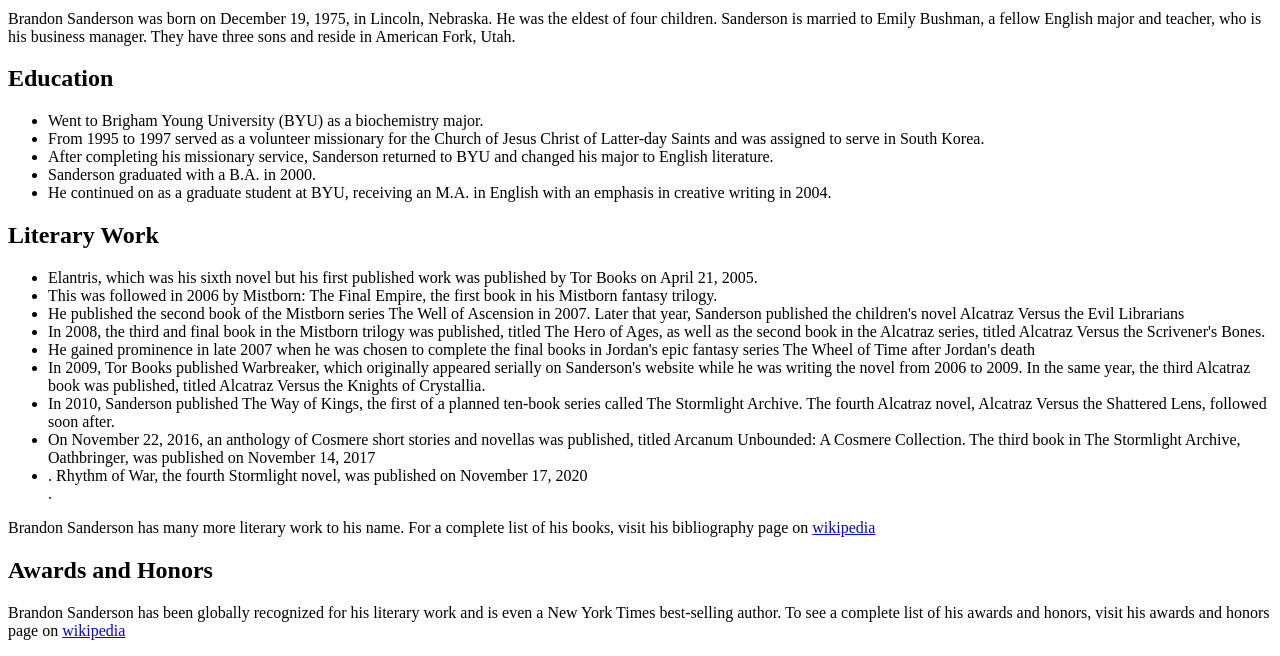
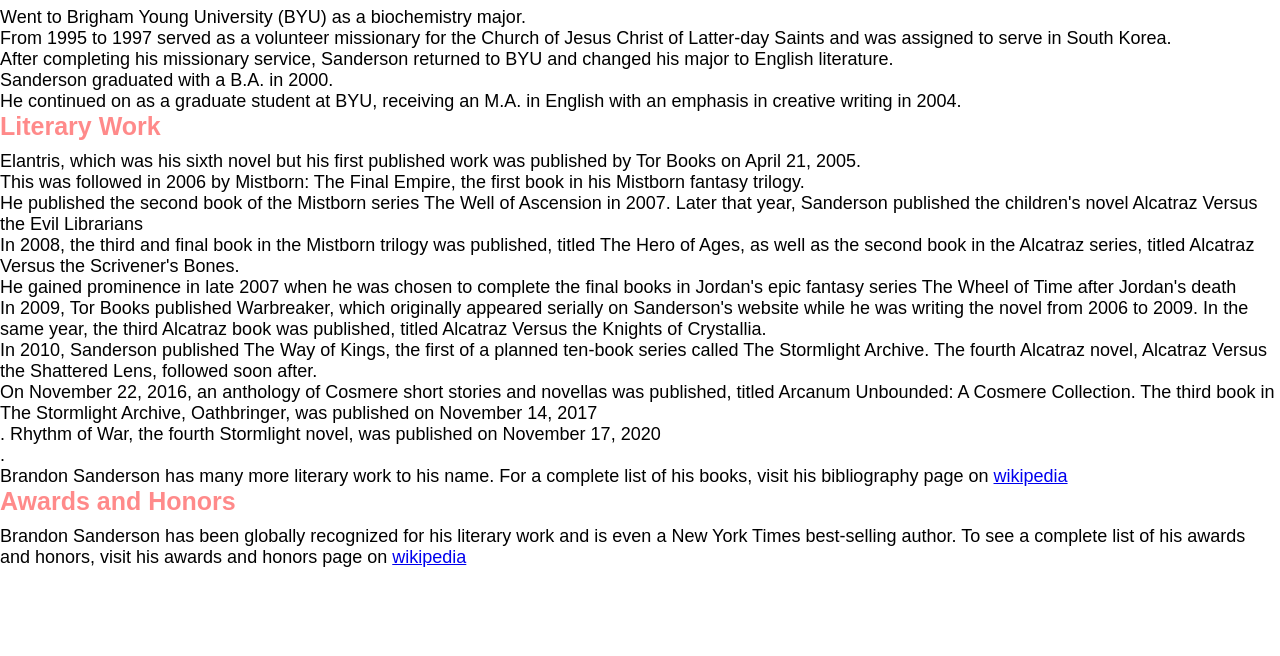
Before and after one commit to BjornOnGit/The-Secret-Biographies, a plain HTML site: page index.html in a window 1280 px wide. Shown: the part 611-1267 px from the top of the page. After the commit the page ends 1179 px from the top, so only its background shows below. Drawn offline with Linux system fonts and the light colour scheme.

Commit message:
made changes to the folder

```diff
--- a/index.html
+++ b/index.html
@@ -2,6 +2,7 @@
 <html>
     <head>
         <title>The Secret Biographies</title>
+        <link rel="stylesheet" href="resources/css/style.css">
     </head>
     <body>
         <h1>The Secret Biographies</h1><hr>
```
Also changed, not shown: 1 other file.
